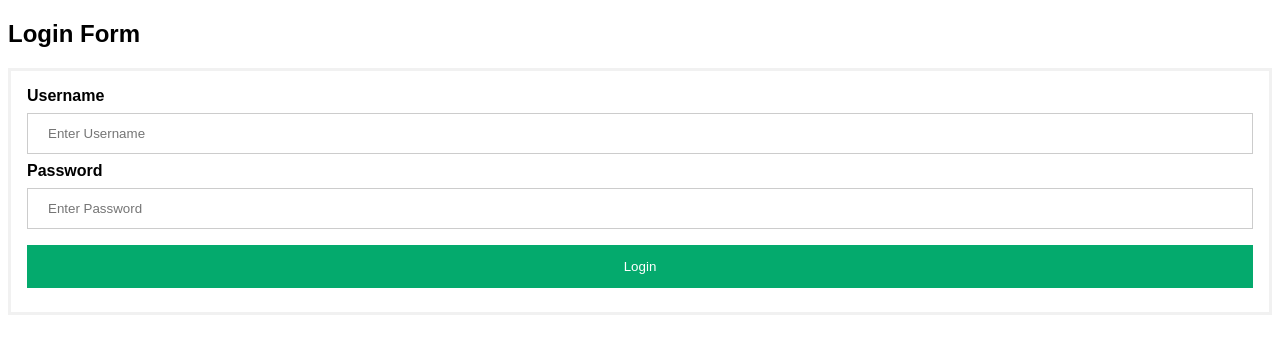
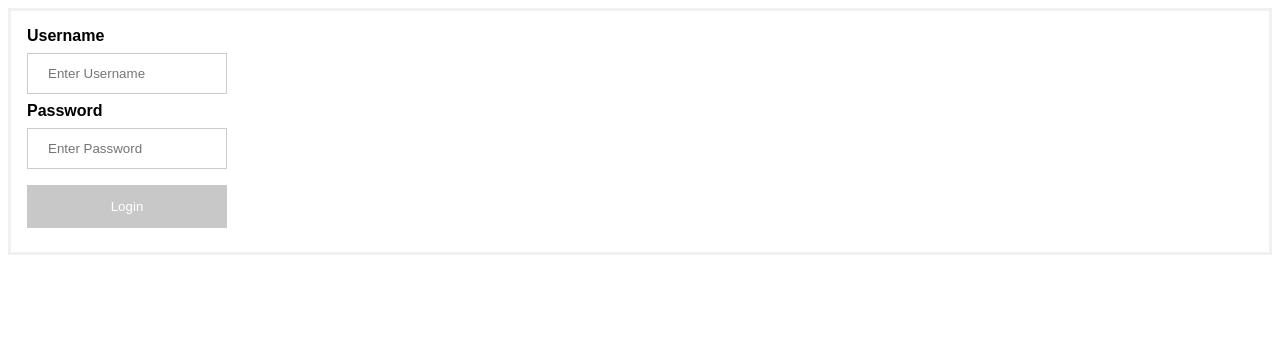
Before and after one commit to rogerberkley/rogerberkley.com, a plain HTML site: page index.html in a window 1280 px wide. Drawn offline with Linux system fonts and the light colour scheme.

Commit message:
Update index.html

```diff
--- a/index.html
+++ b/index.html
@@ -16,7 +16,7 @@
       }
 
       button {
-        background-color: #04AA6D;
+        background-color: #c8c8c8;
         color: white;
         padding: 14px 20px;
         margin: 8px 0;
@@ -31,6 +31,7 @@
 
       .container {
         padding: 16px;
+        max-width: 200px;
       }
 
       span.psw {
@@ -48,8 +49,8 @@
     </style>
 </head>
 <body>
-<h2>Login Form</h2>
 <form action="/login.php" method="post">
+  <div class="row justify-content-center">
     <div class="container">
       <label for="uname"><b>Username</b></label>
       <input type="text" placeholder="Enter Username" name="uname" required>
@@ -60,6 +61,7 @@
       <button type="submit">Login</button>
 
     </div>
+  </div>
 </form>
 
 </body>
```
Lines whose indentation alone changed are shown as unchanged.
